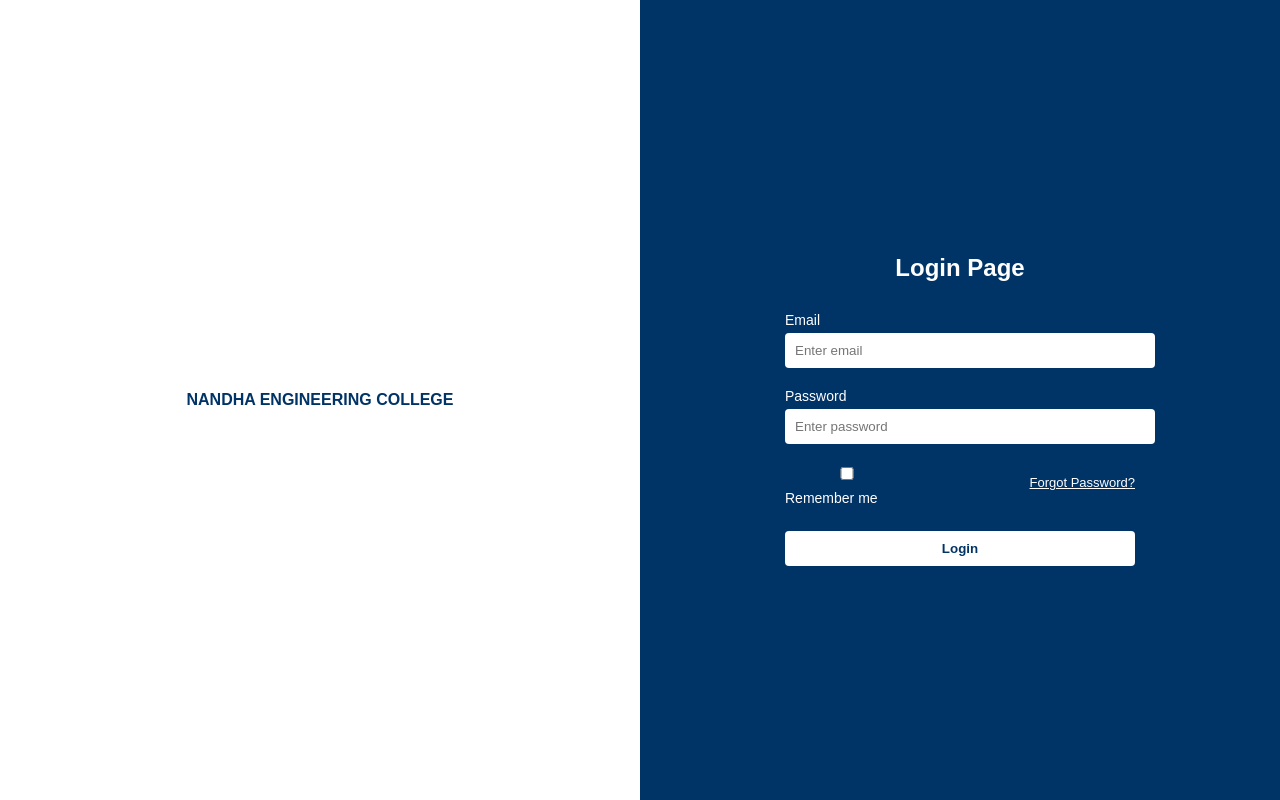
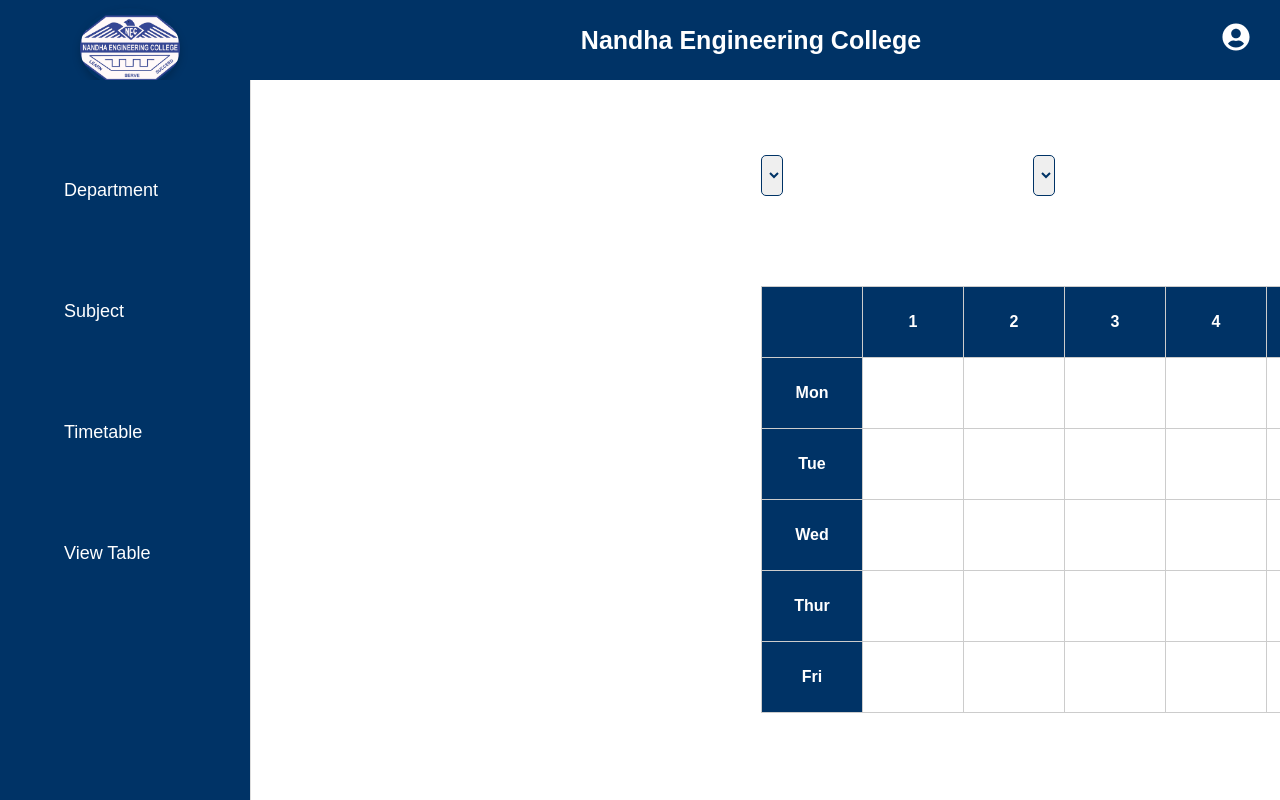
Before and after one commit to ADhanaseelan/TimeTable, a React (Vite) app in the folder TimeTable/: page / in a window 1280 px wide. Built offline with nearby package versions, Linux system fonts and the light colour scheme.

Commit message:
Department

```diff
--- a/TimeTable/src/App.tsx
+++ b/TimeTable/src/App.tsx
@@ -2,7 +2,7 @@
 import React, { useState } from 'react';
 import Header from './components/Header';
 import Sidebar from './components/Sidebar';
-import Login from './components/login';
+import '../src/styles/App.css';
 
 import ViewTable from './components/ViewTable';
 import Department from './components/Department';
@@ -11,41 +11,40 @@
 import Course from './components/course';
 
 const App: React.FC = () => {
-  const [isLoggedIn, setIsLoggedIn] = useState(false);
+  // Removed unused isLoggedIn state
   const [email, setEmail] = useState('');
   const [activePage, setActivePage] = useState('viewTable');
 
   const [totalStaff, setTotalStaff] = useState<number>(0);
   const [subjectCount, setSubjectCount] = useState<number>(0);
 
-  const handleLoginSuccess = (userEmail: string) => {
-    setEmail(userEmail);
-    setIsLoggedIn(true);
-  };
+  const [showStaffBelow, setShowStaffBelow] = useState(false); // NEW
+
 
   const handleLogout = () => {
-    setIsLoggedIn(false);
     setEmail('');
   };
-
-  if (!isLoggedIn) {
-    return <Login onLoginSuccess={handleLoginSuccess} />;
-  }
 
   const renderContent = () => {
     switch (activePage) {
       case 'viewTable':
         return <ViewTable />;
+
       case 'Department':
         return (
-          <Department
-            setActivePage={setActivePage}
-            totalStaff={totalStaff}
-            setTotalStaff={setTotalStaff}
-          />
+          <>
+            <Department
+              totalStaff={totalStaff}
+              setTotalStaff={setTotalStaff}
+              onShowStaff={() => setShowStaffBelow(true)} // NEW
+            />
+            {showStaffBelow && <Staff totalStaff={totalStaff} />}
+          </>
         );
+
       case 'Staff':
         return <Staff totalStaff={totalStaff} />;
+
       case 'subject':
         return (
           <Subject
@@ -54,8 +53,10 @@
             setActivePage={setActivePage}
           />
         );
+
       case 'course':
         return <Course subjectCount={subjectCount} />;
+
       default:
         return <div>Select a page from the sidebar.</div>;
     }
@@ -65,7 +66,10 @@
     <div className="app-container">
       <Header email={email} onLogout={handleLogout} />
       <div className="app-body">
-        <Sidebar setActivePage={setActivePage} />
+        <Sidebar setActivePage={(page) => {
+          setActivePage(page);
+          setShowStaffBelow(false); // Reset when navigating
+        }} />
         <div className="main-content">{renderContent()}</div>
       </div>
     </div>
--- a/TimeTable/src/components/Department.tsx
+++ b/TimeTable/src/components/Department.tsx
@@ -1,19 +1,24 @@
+// src/components/Department.tsx
 import React from 'react';
 import '../styles/Department.css';
 
 interface DepartmentProps {
   totalStaff: number;
   setTotalStaff: (value: number) => void;
-  setActivePage: (page: string) => void;
+  onShowStaff: () => void; // NEW prop
 }
 
-const Department: React.FC<DepartmentProps> = ({ totalStaff, setTotalStaff, setActivePage }) => {
+const Department: React.FC<DepartmentProps> = ({
+  totalStaff,
+  setTotalStaff,
+  onShowStaff,
+}) => {
   return (
     <div className="department-wrapper">
       <h2 className="grid-title">Department Details</h2>
 
-      <div className="department-grid">
-        <div className="form-group">
+      <div className="department-form-row">
+        <div className="form-item">
           <label htmlFor="department" className="department-label">Department</label>
           <select id="department">
             <option value="">Select</option>
@@ -28,28 +33,26 @@
             <option value="MECH">MECH</option>
           </select>
         </div>
-      </div>
 
-      <div className="department-grid">
-        <div className="form-group-row">
         <div className="form-item">
           <label htmlFor="block" className="department-label">Block</label>
-            <input type="number" id="block" />
+          <input type="text" id="block" />
         </div>
 
         <div className="form-item">
           <label htmlFor="totalStaff" className="department-label">Total Staff</label>
-            <input type="number"
+          <input
+            type="text"
             id="totalStaff"
             value={totalStaff}
             onChange={(e) => setTotalStaff(Number(e.target.value))}
           />
         </div>
       </div>
+
+      <div className="button-container">
+        <button className="grid-button" onClick={onShowStaff}>Next</button>
       </div>
-
-      <button className="grid-button" onClick={() => setActivePage('Staff')}>Next</button>
-
     </div>
   );
 };
--- a/TimeTable/src/components/Staff.tsx
+++ b/TimeTable/src/components/Staff.tsx
@@ -8,11 +8,11 @@
 const Staff: React.FC<StaffProps> = ({ totalStaff }) => {
   return (
     <div className="staff-table-wrapper">
-      <h2 className="grid-title">Staff Details</h2>
+      <h2 className="grid-title1">Staff Details</h2>
 
       {totalStaff > 0 ? (
         <>
-          {/* ✅ Start table container */}
+          <div className="staff-table-header">
           <div className="table-wrapper">
             <table className="staff-table">
               <thead>
@@ -45,6 +45,7 @@
           <div className="save-button-container">
             <button className="g-button">Save</button>
           </div>
+        </div>
         </>
       ) : (
         <p>No staff to display. Please enter a value in Department page.</p>
--- a/TimeTable/src/components/login.tsx
+++ b/TimeTable/src/components/login.tsx
@@ -44,10 +44,10 @@
             required
           />
           <div className="options">
-            <label>
+            {/* <label>
               <input type="checkbox" /> Remember me
             </label>
-            <a href="#">Forgot Password?</a>
+            <a href="#">Forgot Password?</a> */}
           </div>
           <button type="submit">Login</button>
         </form>
--- /dev/null
+++ b/TimeTable/src/styles/App.css
@@ -0,0 +1,66 @@
+/* Reset and base styles */
+body, html {
+  margin: 0;
+  padding: 0;
+  height: 100%;
+  font-family: 'Poppins', Arial, sans-serif;
+  background-color: #f4f7fa;
+}
+
+/* Full app layout */
+.app-container {
+  display: flex;
+  flex-direction: column;
+  height: 100vh;
+}
+
+/* Layout below the header */
+.app-body {
+  display: flex;
+  flex: 1;
+  height: calc(100vh - 60px); /* Adjust if Header height changes */
+  overflow: hidden;
+}
+
+/* Sidebar styles */
+.sidebar {
+  height: 100%;
+  width: 250px;
+  background-color: #003366;
+  color: white;
+  padding: 40px 20px;
+  display: flex;
+  flex-direction: column;
+  align-items: flex-start;
+  gap: 25px;
+  box-sizing: border-box;
+}
+
+.menu-item {
+  width: 100%;
+  padding: 15px 20px;
+  font-size: 18px;
+  cursor: pointer;
+  transition: background-color 0.2s ease, border-left 0.2s ease;
+  border-left: 4px solid transparent;
+}
+
+.menu-item:hover {
+  background-color: #004080;
+  border-left: 4px solid #e8e4e4;
+}
+
+.menu-item.active {
+  background-color: #004080;
+  border-left: 4px solid #e8e4e4;
+}
+
+/* Main content area */
+.main-content {
+  flex: 1;
+  padding: 30px;
+  overflow-y: auto;
+  background-color: #ffffff;
+  border-left: 1px solid #ddd;
+  box-sizing: border-box;
+}
--- a/TimeTable/src/styles/Department.css
+++ b/TimeTable/src/styles/Department.css
@@ -1,13 +1,13 @@
-body {
+/* body {
   margin: 0;
   font-family: Arial, sans-serif;
-  background-color: white;
-}
+  background-color: rgb(244, 243, 243);
+} */
 
 .department-wrapper {
-  max-width: 600px;
-  margin: 0 auto;
-  padding: 20px;
+  max-width: 1440px;
+  margin: 5px auto;
+  padding: 3px;
   color: #003366;
   font-family: Arial, sans-serif;
 }
@@ -18,86 +18,61 @@
   margin-bottom: 30px;
 }
 
-.department-grid {
-  display: grid;
-  grid-template-columns: 1fr 2fr;
-  gap: 20px;
-  align-items: center;
-  width:100vh;
-}
-
-
-.department-grid select ,.department-grid input{
-  padding: 10px;
-  border: 1px solid #003366;
-  border-radius: 5px;
-  color: #003366;
-  width: 100%;
-}
-
-
-.grid-button {
-  margin-top: 30px;
-  width: 100%;
-  padding: 12px;
-  background-color: #003366;
-  color: white;
-  border: none;
-  border-radius: 5px;
-  cursor: pointer;
-}
-
-.form-group {
+.department-form-row {
   display: flex;
-  flex-direction: column;
-  align-items: flex-start;
-  margin-bottom: 20px;
-}
-
-.department-list {
-  padding: 10px;
-  border: 1px solid #003366;
-  border-radius: 5px;
-  color: #003366;
-  width: 200vh;
-  max-width: 400px;
-}
-
-.department-label {
-  font-size: 18px;
-  margin-bottom: 20px;
-  display: block;
-  color: #003366;
-}
-
-.form-group-row {
-  display: flex;
-  gap: 20px;
-  margin-bottom: 20px;
+  gap: 30px;
+  flex-wrap: wrap;
+  justify-content: space-between;
 }
 
 .form-item {
   display: flex;
   flex-direction: column;
-  width: 100%;
+    min-width: 50px;
+    margin: 50px;
+  margin-top: 25px;
   max-width: 250px;
+  box-sizing: border-box;
 
 }
 
-.form-item:first-child {
-  margin-right: 40px;
-}
+.department-label {
+  font-size: 16px;
 
-.department-label {
-  margin-bottom: 5px;
+  margin-bottom: 6px;
   font-weight: bold;
   color: #003366;
 }
 
+select,
 input {
   padding: 10px;
   border: 1px solid #003366;
   border-radius: 5px;
+  font-size: 16px;
   color: #003366;
+  width: 100%;
+  box-sizing: border-box;
+}
 
+.button-container {
+  display: flex;
+  justify-content: flex-end;
+  margin-bottom: 10px;
+  max-width: 70px;
+  margin-left: 550px;
 }
+
+.grid-button {
+  padding: 10px 24px;
+  background-color: #003366;
+  color: white;
+  border: none;
+  border-radius: 5px;
+  font-size: 16px;
+  cursor: pointer;
+}
+
+.grid-button:hover {
+  background-color: #004080;
+}
--- a/TimeTable/src/styles/Staff.css
+++ b/TimeTable/src/styles/Staff.css
@@ -53,3 +53,14 @@
   background-color: #c0c1c5;
   color: #003366;
 }
+.staff-table-header{
+  margin-left: -250px;
+}
+
+.grid-title1 {
+  text-align: center;
+  font-size: 24px;
+  margin: 40px 0 30px;
+  color: #003366;
+  margin-left: -310px;
+}
```
Also changed, not shown: TimeTable/src/styles/Sidebar.css (line endings or trailing spaces). Lines whose indentation alone changed are shown as unchanged.
